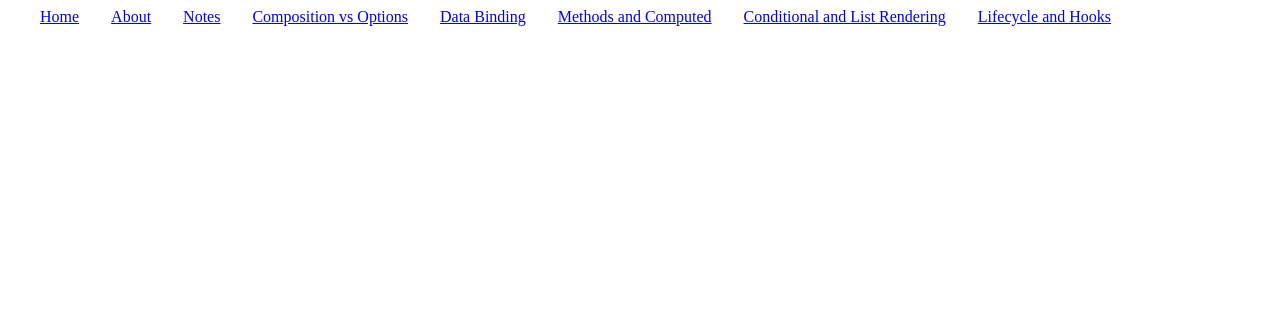
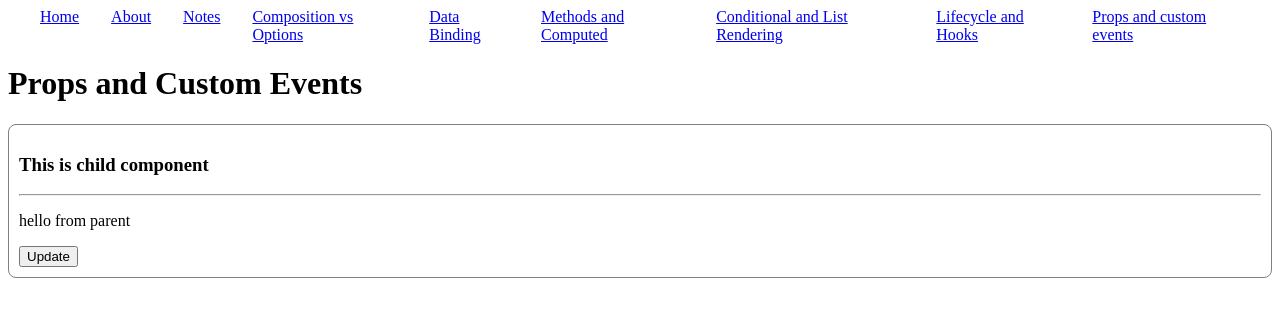
Before and after one commit to Jos017/nuxtcourse, a Nuxt app: page /props-and-custom-events in a window 1280 px wide. Shown: the top 316 px of the page. Built offline with nearby package versions, Linux system fonts and the light colour scheme.

Commit message:
custom events and props

```diff
--- /dev/null
+++ b/components/Card/Child.vue
@@ -0,0 +1,26 @@
+<script setup>
+const value = ref('Value from child')
+const props = defineProps({ message: { type: String, default: 'This is a default value' } })
+const emit = defineEmits(['update'])
+
+const sendUpdate = () => {
+  emit('update', value.value)
+}
+</script>
+
+<template>
+  <div class="card-child">
+    <h3>This is child component</h3>
+    <hr>
+    <p>{{ message }}</p>
+    <button @click="sendUpdate">Update</button>
+  </div>
+</template>
+
+<style lang="css" scoped>
+.card-child {
+  border: 1px solid gray;
+  border-radius: 8px;
+  padding: 10px
+}
+</style>
--- a/layouts/default.vue
+++ b/layouts/default.vue
@@ -9,7 +9,8 @@ const menu: MenuItem[] = [
   { label: 'Data Binding', path: '/data-binding-and-directives' },
   { label: 'Methods and Computed', path: '/methods-and-computed-properties' },
   { label: 'Conditional and List Rendering', path: '/conditional-rendering' },
-  { label: 'Lifecycle and Hooks', path: '/lifecycle-and-hooks' }
+  { label: 'Lifecycle and Hooks', path: '/lifecycle-and-hooks' },
+  { label: 'Props and custom events', path: '/props-and-custom-events' }
 ]
 
 </script>
--- /dev/null
+++ b/pages/props-and-custom-events/index.vue
@@ -0,0 +1,14 @@
+<script setup lang="ts">
+const dynamicContent = ref('hello from parent')
+
+const handleUpdate = (value: string) => {
+  console.log('handleUpdate --> ' + value)
+}
+</script>
+
+<template>
+  <div>
+    <h1>Props and Custom Events</h1>
+    <CardChild :message="dynamicContent" @update="handleUpdate" />
+  </div>
+</template>
```
